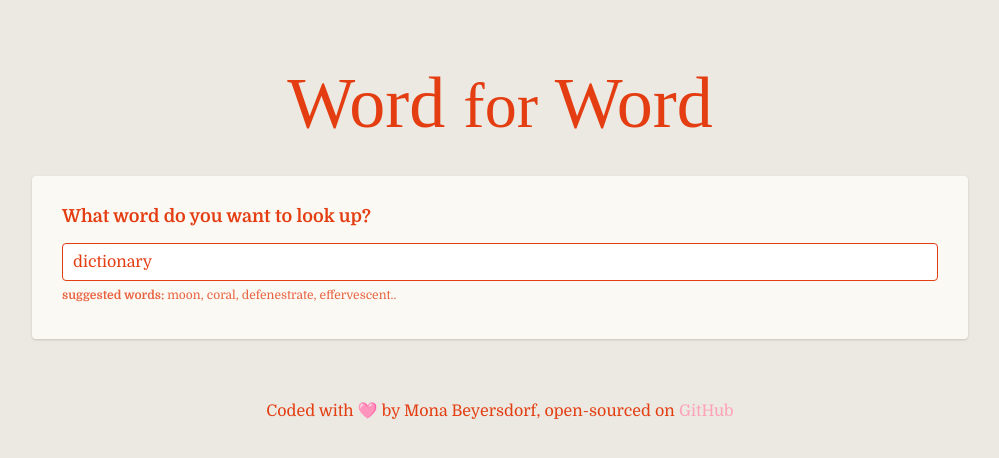
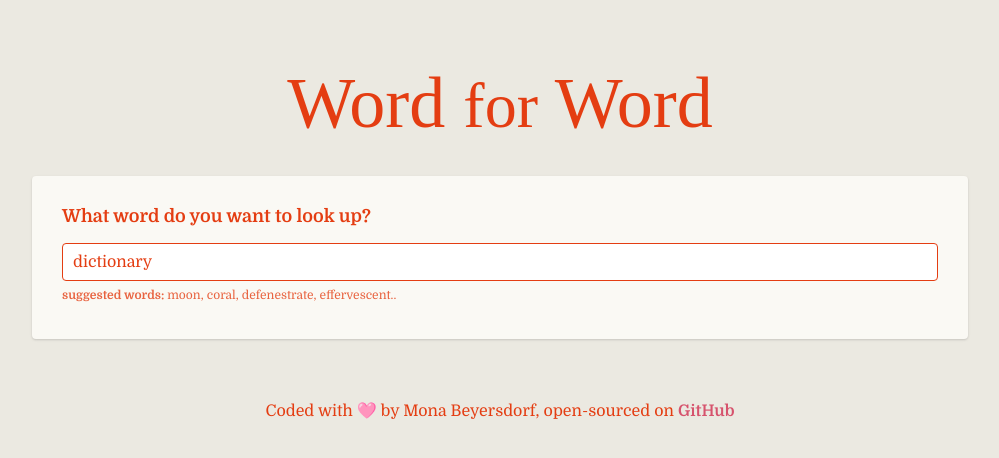
Before and after one commit to jellomoon/dictionary-app, a React (Vite) app: page / in a window 1280 px wide. Shown: the top 458 px of the page, without its empty margins (140-1139 px from the left). Built offline with nearby package versions, Linux system fonts and the light colour scheme; no server answers; a web font is replaced by a local one.

Commit message:
Update App.css

```diff
--- a/src/App.css
+++ b/src/App.css
@@ -22,7 +22,8 @@ body {
 }
 
 .App a {
-  color: #ffa2b6;
+  color: #d6536d;
+  font-weight: bold;
   text-decoration: none;
 }
 
```
